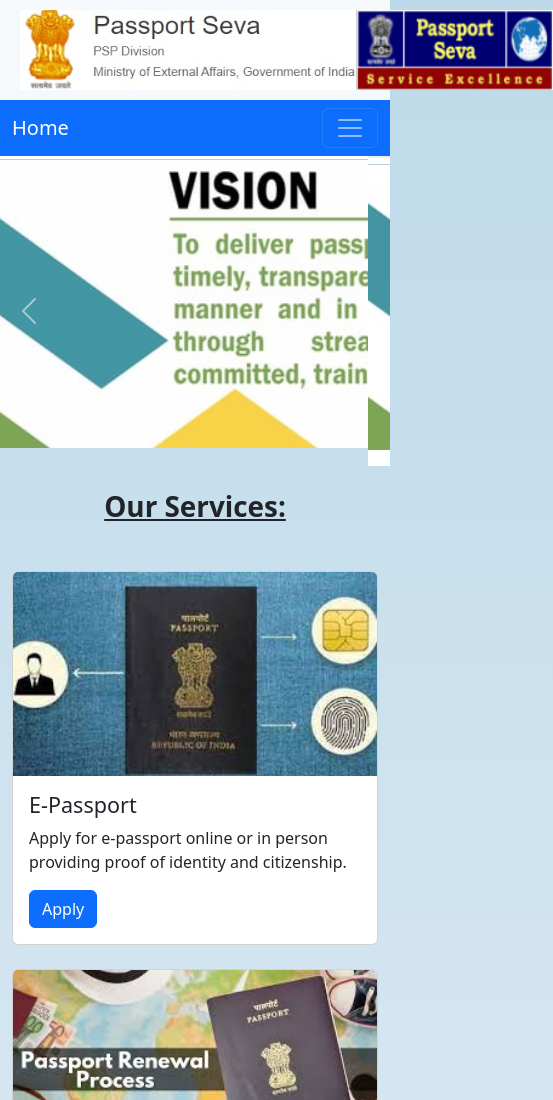
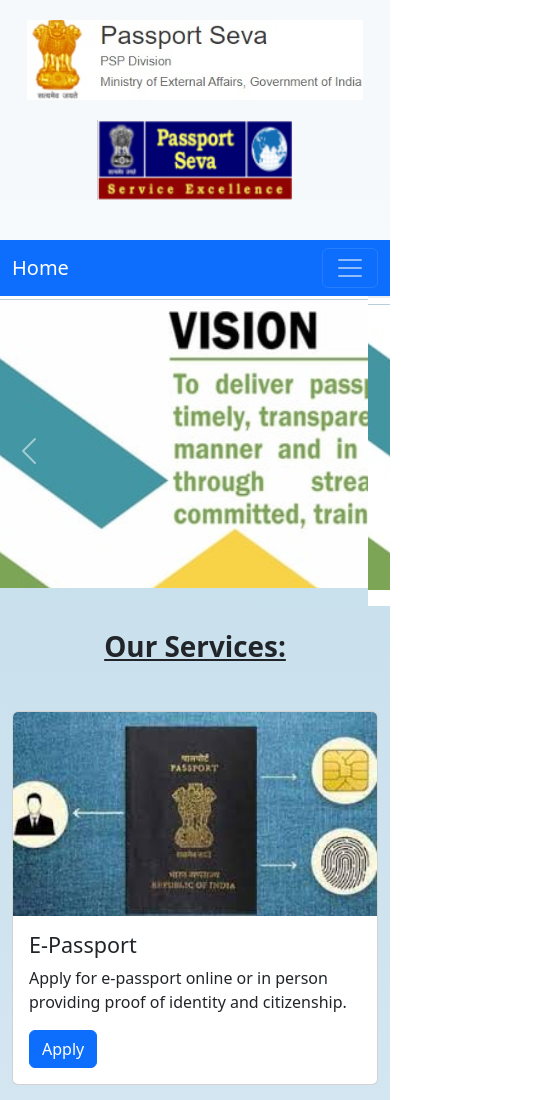
Before and after one commit to Bratajit-03/TECH_INTERN23, a plain HTML site: page Landing_page/index.html in a window 390 px wide. Shown: the top 1100 px of the page, 553 px wide, since content can reach past the window. Drawn offline with nearby package versions, Linux system fonts and the light colour scheme.

Commit message:
Create style.css

```diff
--- a/Landing_page/style.css
+++ b/Landing_page/style.css
@@ -14,6 +14,17 @@ header {
   height: 100px;
   background-color: #ffffffd8;
   padding: 0 20px;
+}
+@media screen and (max-width: 600px) {
+  header {
+    flex-direction: column;
+    height: auto;
+    padding: 20px 0;
+  }
+
+  .logo, .banner {
+    margin-bottom: 20px;
+  }
 }
 .navbar-dark .navbar-nav .nav-link {
   color: #fff;
```
